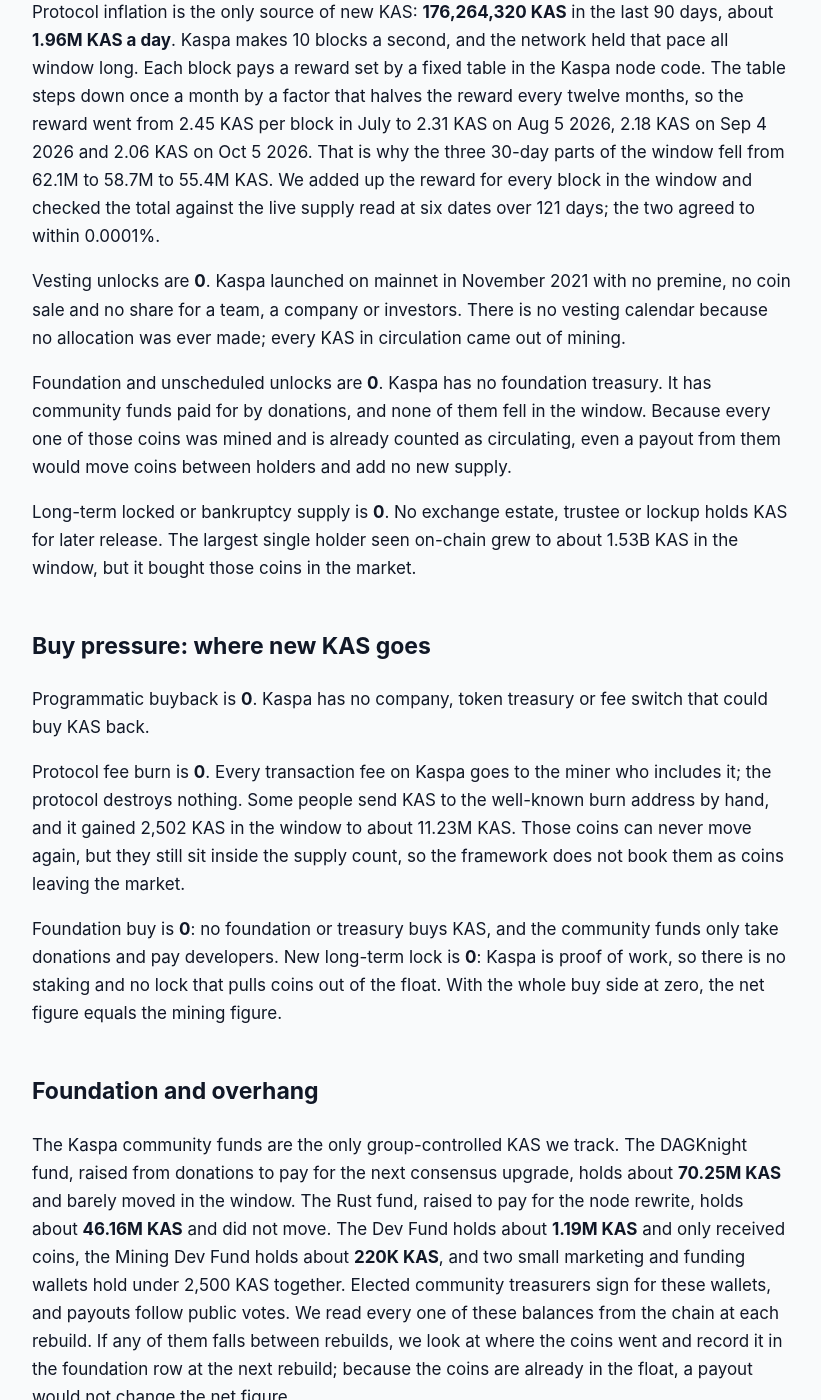
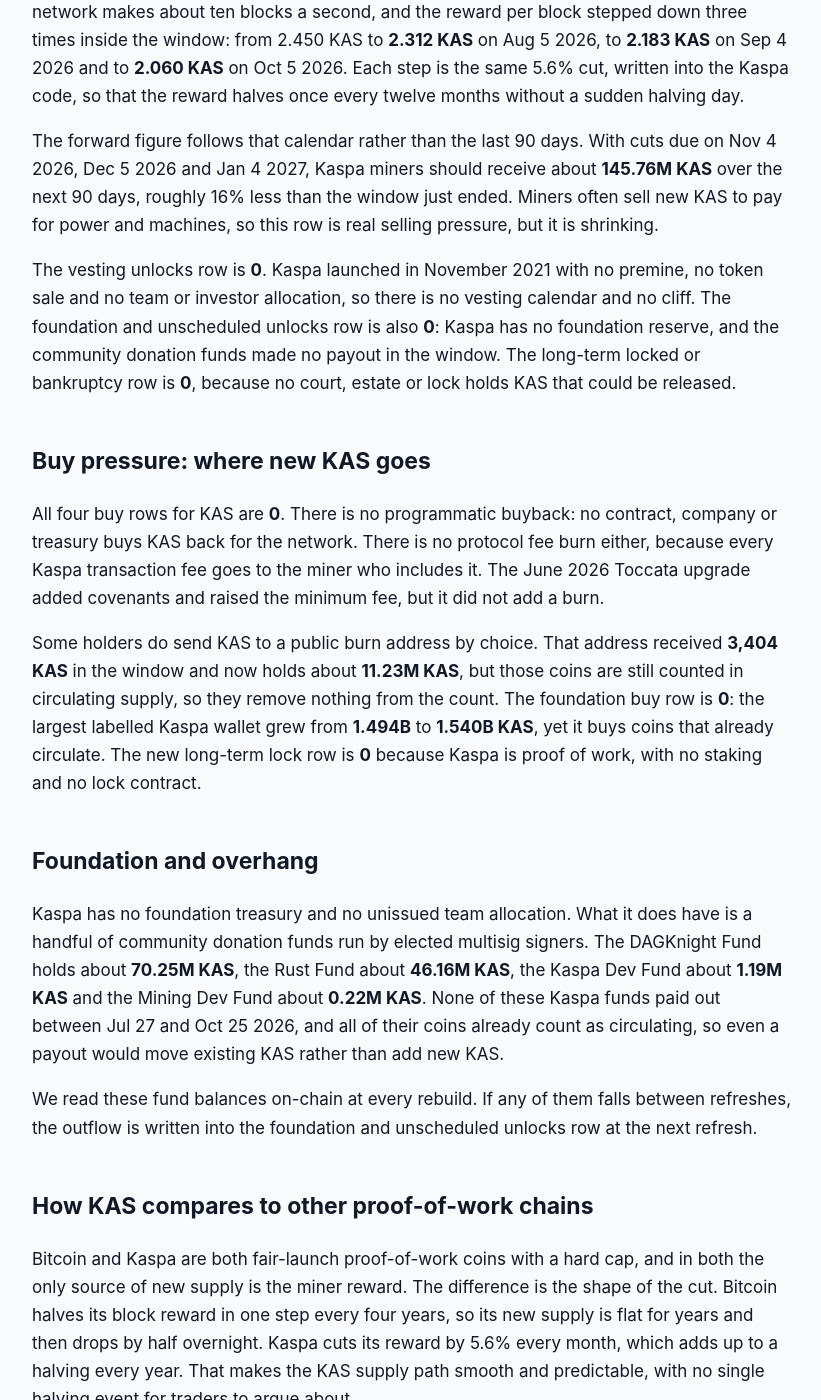
Before and after one commit to jeevansongmy-spec/mrnasdog-articles, a Jekyll site: the page built from crypto/kas-pressure-framework.md, in a window 1280 px wide and 1400 px high, scrolled down 860 px. Shown: the whole window, without its empty margins (228-1049 px from the left). Built offline with Jekyll 4.4.1, drawn with Linux system fonts in a browser that asks for light colours; some of the changed text lies outside the part shown.

Commit message:
publish: crypto/kas-pressure-framework

```diff
--- a/crypto/kas-pressure-framework.md
+++ b/crypto/kas-pressure-framework.md
@@ -1,6 +1,6 @@
 ---
 title: "KAS Inflation Analysis · October 2026 · Supply growing · projected to keep growing"
-description: "KAS is still inflating, but less each month: 176M KAS of mining rewards and no fee burn give +0.64% net over 90 days and about +0.54% next. No unlocks."
+description: "KAS is mildly inflationary: 172.90M KAS of mining rewards and no fee burn give +0.62% net over 90 days, about +0.52% next as the reward falls each month."
 canonical_url: "https://mrnasdog.com/research/kas/inflation"
 tags: ["crypto", "kas", "kaspa", "proof-of-work"]
 published: true
@@ -12,57 +12,54 @@ The Kaspa coin page has the score, the price drivers and every question answered
 
 # KAS Inflation Analysis · October 2026 · Supply growing · projected to keep growing
 
-Kaspa (KAS) supply grew **+0.64%** over the last 90 days and is set to grow about **+0.54%** over the next 90. All of it is mining pay: **176,264,320 KAS** of new block rewards, with no burn, no buyback, no staking lock and no unlocks against it. The Kaspa block reward shrinks by about 5.6% every month, one full halving a year, and 96.7% of the 28.70B KAS cap is already mined, so the new supply keeps getting smaller.
+**KAS** is mildly inflationary, and less so every month. In the 90 days to Oct 25 2026, Kaspa miners received **172.90M KAS** of new coins, while the burn, buyback and lock rows were all **0**, so net supply grew **+0.62%**. Because the Kaspa block reward falls 5.6% every month, the next 90 days bring about **145.76M KAS**, or **+0.52%**, and total supply can never pass the **28.70B KAS** cap. Other trackers read **+0.99%** for the same 90 days.
 
 ## The verdict, in one paragraph
 
-The MrNasDog Pressure Framework reads KAS at **+0.64% net** for the 90 days to Oct 15 2026: **176.3M KAS** of new supply against **0 KAS** taken out, measured over a circulating supply of **27.76B KAS**. Our inflation monitor reads **+0.95%** for nearly the same window, a gap of **0.31 percentage points**, inside our 0.5-point limit, so no warning chip is needed. The monitor runs higher because its supply figure stood still from early July to early August 2026 and then caught up in one step, which makes its 90-day starting point look low. For the next 90 days the Kaspa reward schedule gives **148.6M KAS**, or **+0.54%**. In one line: KAS is a fair-launch proof-of-work coin that is still inflating, but a little less every month.
+Kaspa's net supply change over the last 90 days is **+0.62%** of the **27.77B KAS** in circulation, and the forward reading for the next 90 days is **+0.52%**. Other trackers show **+0.99%** for the same window, a difference of **0.37 points**, which is close enough that the KAS coin page carries no warning note. Every new KAS comes from mining, nothing is taken out, and the flow shrinks on a fixed calendar. The one-line label for KAS: a fair-launch proof-of-work coin whose new supply is falling month by month toward its cap.
 
 ## Sell pressure: where new KAS comes from
 
-Protocol inflation is the only source of new KAS: **176,264,320 KAS** in the last 90 days, about **1.96M KAS a day**. Kaspa makes 10 blocks a second, and the network held that pace all window long. Each block pays a reward set by a fixed table in the Kaspa node code. The table steps down once a month by a factor that halves the reward every twelve months, so the reward went from 2.45 KAS per block in July to 2.31 KAS on Aug 5 2026, 2.18 KAS on Sep 4 2026 and 2.06 KAS on Oct 5 2026. That is why the three 30-day parts of the window fell from 62.1M to 58.7M to 55.4M KAS. We added up the reward for every block in the window and checked the total against the live supply read at six dates over 121 days; the two agreed to within 0.0001%.
+The protocol inflation row is the only live sell row for KAS. Between Jul 27 and Oct 25 2026 Kaspa miners earned **172.90M KAS** in block rewards, about **1.92M KAS** a day. The Kaspa network makes about ten blocks a second, and the reward per block stepped down three times inside the window: from 2.450 KAS to **2.312 KAS** on Aug 5 2026, to **2.183 KAS** on Sep 4 2026 and to **2.060 KAS** on Oct 5 2026. Each step is the same 5.6% cut, written into the Kaspa code, so that the reward halves once every twelve months without a sudden halving day.
 
-Vesting unlocks are **0**. Kaspa launched on mainnet in November 2021 with no premine, no coin sale and no share for a team, a company or investors. There is no vesting calendar because no allocation was ever made; every KAS in circulation came out of mining.
+The forward figure follows that calendar rather than the last 90 days. With cuts due on Nov 4 2026, Dec 5 2026 and Jan 4 2027, Kaspa miners should receive about **145.76M KAS** over the next 90 days, roughly 16% less than the window just ended. Miners often sell new KAS to pay for power and machines, so this row is real selling pressure, but it is shrinking.
 
-Foundation and unscheduled unlocks are **0**. Kaspa has no foundation treasury. It has community funds paid for by donations, and none of them fell in the window. Because every one of those coins was mined and is already counted as circulating, even a payout from them would move coins between holders and add no new supply.
-
-Long-term locked or bankruptcy supply is **0**. No exchange estate, trustee or lockup holds KAS for later release. The largest single holder seen on-chain grew to about 1.53B KAS in the window, but it bought those coins in the market.
+The vesting unlocks row is **0**. Kaspa launched in November 2021 with no premine, no token sale and no team or investor allocation, so there is no vesting calendar and no cliff. The foundation and unscheduled unlocks row is also **0**: Kaspa has no foundation reserve, and the community donation funds made no payout in the window. The long-term locked or bankruptcy row is **0**, because no court, estate or lock holds KAS that could be released.
 
 ## Buy pressure: where new KAS goes
 
-Programmatic buyback is **0**. Kaspa has no company, token treasury or fee switch that could buy KAS back.
+All four buy rows for KAS are **0**. There is no programmatic buyback: no contract, company or treasury buys KAS back for the network. There is no protocol fee burn either, because every Kaspa transaction fee goes to the miner who includes it. The June 2026 Toccata upgrade added covenants and raised the minimum fee, but it did not add a burn.
 
-Protocol fee burn is **0**. Every transaction fee on Kaspa goes to the miner who includes it; the protocol destroys nothing. Some people send KAS to the well-known burn address by hand, and it gained 2,502 KAS in the window to about 11.23M KAS. Those coins can never move again, but they still sit inside the supply count, so the framework does not book them as coins leaving the market.
-
-Foundation buy is **0**: no foundation or treasury buys KAS, and the community funds only take donations and pay developers. New long-term lock is **0**: Kaspa is proof of work, so there is no staking and no lock that pulls coins out of the float. With the whole buy side at zero, the net figure equals the mining figure.
+Some holders do send KAS to a public burn address by choice. That address received **3,404 KAS** in the window and now holds about **11.23M KAS**, but those coins are still counted in circulating supply, so they remove nothing from the count. The foundation buy row is **0**: the largest labelled Kaspa wallet grew from **1.494B** to **1.540B KAS**, yet it buys coins that already circulate. The new long-term lock row is **0** because Kaspa is proof of work, with no staking and no lock contract.
 
 ## Foundation and overhang
 
-The Kaspa community funds are the only group-controlled KAS we track. The DAGKnight fund, raised from donations to pay for the next consensus upgrade, holds about **70.25M KAS** and barely moved in the window. The Rust fund, raised to pay for the node rewrite, holds about **46.16M KAS** and did not move. The Dev Fund holds about **1.19M KAS** and only received coins, the Mining Dev Fund holds about **220K KAS**, and two small marketing and funding wallets hold under 2,500 KAS together. Elected community treasurers sign for these wallets, and payouts follow public votes. We read every one of these balances from the chain at each rebuild. If any of them falls between rebuilds, we look at where the coins went and record it in the foundation row at the next rebuild; because the coins are already in the float, a payout would not change the net figure.
+Kaspa has no foundation treasury and no unissued team allocation. What it does have is a handful of community donation funds run by elected multisig signers. The DAGKnight Fund holds about **70.25M KAS**, the Rust Fund about **46.16M KAS**, the Kaspa Dev Fund about **1.19M KAS** and the Mining Dev Fund about **0.22M KAS**. None of these Kaspa funds paid out between Jul 27 and Oct 25 2026, and all of their coins already count as circulating, so even a payout would move existing KAS rather than add new KAS.
+
+We read these fund balances on-chain at every rebuild. If any of them falls between refreshes, the outflow is written into the foundation and unscheduled unlocks row at the next refresh.
 
 ## How KAS compares to other proof-of-work chains
 
-Kaspa and Bitcoin both pay miners on a schedule that halves, and both stop at a hard cap: 28.70B KAS and 21M BTC. The difference is the shape of the cut. Bitcoin halves its reward in one step every four years, so its new supply stays flat for four years and then drops by half overnight. Kaspa halves every year in twelve small monthly steps, so KAS supply growth falls a little every month and never has a single big halving day. Kaspa is also much further along: about 96.7% of all KAS is already mined after under five years.
+Bitcoin and Kaspa are both fair-launch proof-of-work coins with a hard cap, and in both the only source of new supply is the miner reward. The difference is the shape of the cut. Bitcoin halves its block reward in one step every four years, so its new supply is flat for years and then drops by half overnight. Kaspa cuts its reward by 5.6% every month, which adds up to a halving every year. That makes the KAS supply path smooth and predictable, with no single halving event for traders to argue about.
 
-Against chains with no end to mining, the gap is wider. Monero pays a small fixed tail reward forever after its main emission ended, and Dogecoin pays a fixed 10,000 DOGE per block with no cap, so both keep adding the same number of coins each year. Kaspa's new supply heads towards zero instead: the next year adds about 473M KAS, and the next four years about 887M KAS, close to everything left under the cap.
+Kaspa is also much earlier in its curve than it looks. About **96.8%** of all KAS has already been mined, against a **28.70B KAS** cap, yet 90-day net inflation is still **+0.62%**, about three times Bitcoin's current rate. Because the Kaspa reward halves every year instead of every four, that gap closes fast: by late 2027 the yearly KAS issuance will be about half of today's.
 
-Like Bitcoin and unlike Ethereum, Kaspa has no fee burn, no staking lock and no buyback, so nothing on the buy side offsets mining. Its supply can only grow until the cap is reached, slower each month.
+Like Bitcoin and Litecoin, and unlike Ethereum, Kaspa has no fee burn, so busy blocks never shrink KAS supply. Unlike Monero, Kaspa has no tail emission: the reward keeps halving until it reaches zero, many decades from now.
 
 ## What to watch in the next 90 days
 
-On Nov 4 2026 the Kaspa block reward drops from 2.06 to 1.94 KAS. On Dec 5 2026 it drops again to 1.84 KAS, and on Jan 4 2027 to 1.73 KAS; these three cuts are why the next 90 days bring about 148.6M KAS instead of 176.3M.
+On Nov 4 2026 the Kaspa block reward drops from 2.060 KAS to **1.944 KAS**, the first of three cuts inside the next window.
 
-KCC-20, the token standard built on the covenants that the Toccata upgrade switched on in June 2026, entered its last-call review on Oct 7 2026; it creates new tokens on Kaspa, not new KAS, so it does not change the supply reading.
+On Dec 5 2026 the reward drops again, to **1.835 KAS**, and on Jan 4 2027 to **1.732 KAS**, which together set the forward reading of about **145.76M KAS**.
 
-The DAGKnight consensus upgrade is on the Kaspa roadmap with no date set; any hard fork that touched the reward table would change this reading, and none of the published upgrade plans do.
+The community donation funds, led by the DAGKnight Fund with about 70.25M KAS, are the one place a large pile of existing KAS could start moving; any payout would show up at the next refresh.
 
-The DAGKnight fund (70.25M KAS) and the Rust fund (46.16M KAS) are the two balances to watch for payouts, and the burn address is worth a look at each rebuild.
+The KCC-20 token standard, finalized on Oct 21 2026, lets builders issue tokens on Kaspa covenants. It changes no KAS supply rule, but more on-chain use would raise the fees Kaspa miners earn on top of the shrinking reward.
 
 ## Summary
 
-The MrNasDog Pressure Framework reads Kaspa (KAS) at **+0.64% net** over the last 90 days and about **+0.54%** over the next 90: **176,264,320 KAS** of mining rewards with nothing burned, bought back or locked. KAS was fair-launched with no premine, so there are no unlocks and no team coins waiting to reach the market. The key risk is plain: mining keeps adding coins every block, and the buy side stays at zero. The ceiling is hard, though: the Kaspa reward shrinks about 5.6% every month, 96.7% of the 28.70B KAS cap is already mined, and KAS supply growth will keep getting smaller until mining ends.
-
+KAS is mildly inflationary: Kaspa miners received **172.90M KAS** over the last 90 days, net supply grew **+0.62%**, and nothing was burned, bought back or locked. The Kaspa block reward falls 5.6% every month, so the next 90 days should add about **145.76M KAS**, or **+0.52%**. The main risk is steady selling by miners, not unlocks, because Kaspa has no premine, no vesting and no foundation reserve. Total KAS supply can never pass the **28.70B KAS** cap, and about 96.8% of it already exists.
 
 ---
 
-*MrNasDog Pressure Framework analysis of KAS, Metric 1 — Inflation. Data + explanation only. Not financial advice. Checked Oct 15 2026.*
+*MrNasDog Pressure Framework analysis of KAS, Metric 1 — Inflation. Data + explanation only. Not financial advice. Checked Oct 25 2026.*
```
